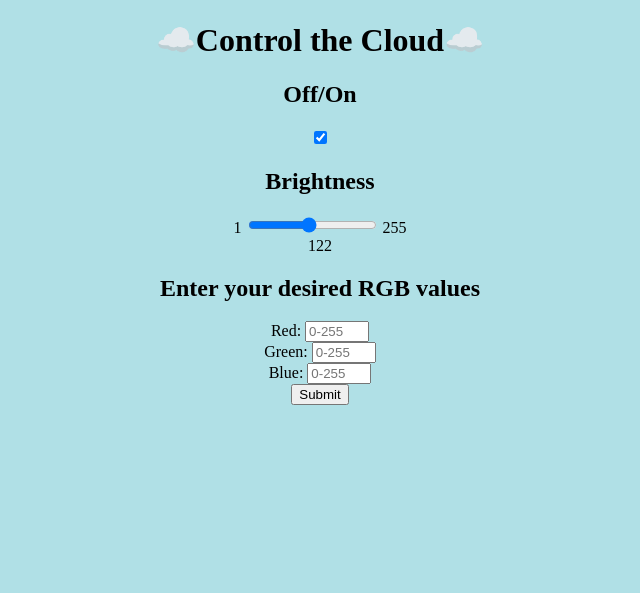
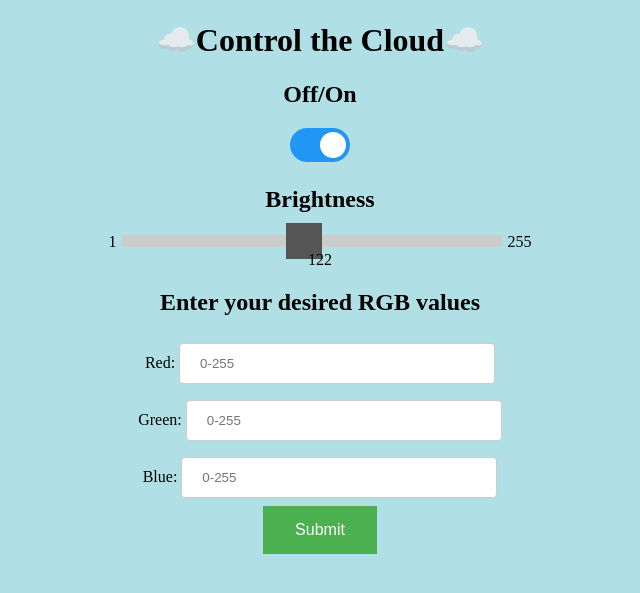
Before and after one commit to ThaneStorley/webStuff, a Flask app: page /lamp in a window 1280 px wide. Shown: the top 593 px of the page, without its empty margins (320-960 px from the left). Run offline with Flask 2, Linux system fonts and the light colour scheme; some libraries are stand-ins or nearby versions.

Commit message:
imported css to lamp website

```diff
--- /dev/null
+++ b/static/modules/slider.css
@@ -0,0 +1,105 @@
+/*Custom Base*/
+body{
+  background-color:#eee;
+}
+#container {
+  width: 300px;
+  margin: 20vw auto;
+}
+
+input[type=range] {
+  width: 300px;
+}
+/*###################################*/
+/*###########Responsive Range########*/
+/*###################################*/
+/*##############Core Style###########*/
+
+input[type=range] {
+  -webkit-appearance: none;
+  width: 30%;
+}
+
+input[type=range]::-webkit-slider-thumb {
+  -webkit-appearance: none;
+}
+
+input[type=range]:focus {
+  outline: none;
+}
+
+input[type=range]::-ms-track {
+  width: 30%;
+  cursor: pointer;
+  background: transparent;
+  border-color: transparent;
+  color: transparent;
+}
+/*#############Thumb##############*/
+
+input[type=range]::-webkit-slider-thumb {
+  -webkit-appearance: none;
+  height: 36px;
+  width: 36px;
+  background: #555;
+  cursor: pointer;
+  margin-top: -12px;
+}
+
+input[type=range]::-moz-range-thumb {
+  height: 36px;
+  width: 36px;
+  background: #555;
+  cursor: pointer;
+}
+
+input[type=range]::-ms-thumb {
+  height: 36px;
+  width: 36px;
+  background: #555;
+  cursor: pointer;
+}
+/*#############Track##############*/
+
+input[type=range]::-webkit-slider-runnable-track {
+  width: 30%;
+  height: 12px;
+  cursor: pointer;
+  background: #ccc;
+}
+
+input[type=range]:active::-webkit-slider-runnable-track {
+  background: #d6d6d6;
+}
+
+input[type=range]::-moz-range-track {
+  width: 30%;
+  height: 12px;
+  cursor: pointer;
+  background: #ccc;
+}
+
+input[type=range]::-ms-track {
+  width: 30%;
+  height: 12px;
+  cursor: pointer;
+  background: transparent;
+  border-color: transparent;
+  color: transparent;
+}
+
+input[type=range]::-ms-fill-lower {
+  background: #ccc;
+}
+
+input[type=range]:focus::-ms-fill-lower {
+  background: #ddd;
+}
+
+input[type=range]::-ms-fill-upper {
+  background: #ccc;
+}
+
+input[type=range]:focus::-ms-fill-upper {
+  background: #ddd;
+}
--- /dev/null
+++ b/static/modules/switch.css
@@ -0,0 +1,55 @@
+.switch {
+  position: relative;
+  display: inline-block;
+  width: 60px;
+  height: 34px;
+}
+
+.switch input {display:none;}
+
+.slider {
+  position: absolute;
+  cursor: pointer;
+  top: 0;
+  left: 0;
+  right: 0;
+  bottom: 0;
+  background-color: #ccc;
+  -webkit-transition: .4s;
+  transition: .4s;
+}
+
+.slider:before {
+  position: absolute;
+  content: "";
+  height: 26px;
+  width: 26px;
+  left: 4px;
+  bottom: 4px;
+  background-color: white;
+  -webkit-transition: .4s;
+  transition: .4s;
+}
+
+input:checked + .slider {
+  background-color: #2196F3;
+}
+
+input:focus + .slider {
+  box-shadow: 0 0 1px #2196F3;
+}
+
+input:checked + .slider:before {
+  -webkit-transform: translateX(26px);
+  -ms-transform: translateX(26px);
+  transform: translateX(26px);
+}
+
+/* Rounded sliders */
+.slider.round {
+  border-radius: 34px;
+}
+
+.slider.round:before {
+  border-radius: 50%;
+}
--- /dev/null
+++ b/static/modules/textbox.css
@@ -0,0 +1,49 @@
+
+input[type=number], select {
+    width: 25%;
+    padding: 12px 20px;
+    margin: 8px 0;
+    display: inline-block;
+    border: 1px solid #ccc;
+    border-radius: 4px;
+    box-sizing: border-box;
+}
+
+input[type=text], select {
+    width: 25%;
+    padding: 12px 20px;
+    margin: 8px 0;
+    display: inline-block;
+    border: 1px solid #ccc;
+    border-radius: 4px;
+    box-sizing: border-box;
+}
+
+
+input[type=submit] {
+    width: 25%;
+    background-color: #4CAF50;
+    color: white;
+    padding: 14px 20px;
+    margin: 8px 0;
+    border: none;
+    border-radius: 4px;
+    cursor: pointer;
+}
+
+input[type=submit]:hover {
+    background-color: #45a049;
+}
+
+
+.button {
+    background-color: #4CAF50; /* Green */
+    border: none;
+    cursor: pointer;
+    color: white;
+    padding: 15px 32px;
+    text-align: center;
+    text-decoration: none;
+    display: inline-block;
+    font-size: 16px;
+}
--- a/templates/lamp.html
+++ b/templates/lamp.html
@@ -3,14 +3,14 @@
 	<head>
 		<script src="//ajax.googleapis.com/ajax/libs/jquery/1.8.3/jquery.min.js"></script>
 
-		<link rel="stylesheet" href="modules/switch.css">
-		<link rel="stylesheet" href="modules/textbox.css">
-		<link rel="stylesheet" href="modules/slider.css">
+		<link rel="stylesheet" href="{{ url_for('static', filename = 'modules/switch.css') }}">
+		<link rel="stylesheet" href="{{ url_for('static', filename = 'modules/textbox.css') }}">
+		<link rel="stylesheet" href="{{ url_for('static', filename = 'modules/slider.css') }}">
 
 	    <meta charset="utf-8">
 	    <meta http-equiv="X-UA-Compatible" content="IE=edge">
 	    <title>Thane's Cloud</title>
-	    <script type="text/javascript" src="../src/index.js"></script>
+	    <script type="text/javascript" src="{{ url_for('static', filename = 'index.js') }}"></script>
 
 	</head>
 	<center><body style="background-color:powderblue;">
```
Also changed, not shown: static/index.js (renamed from templates/src/index.js).
